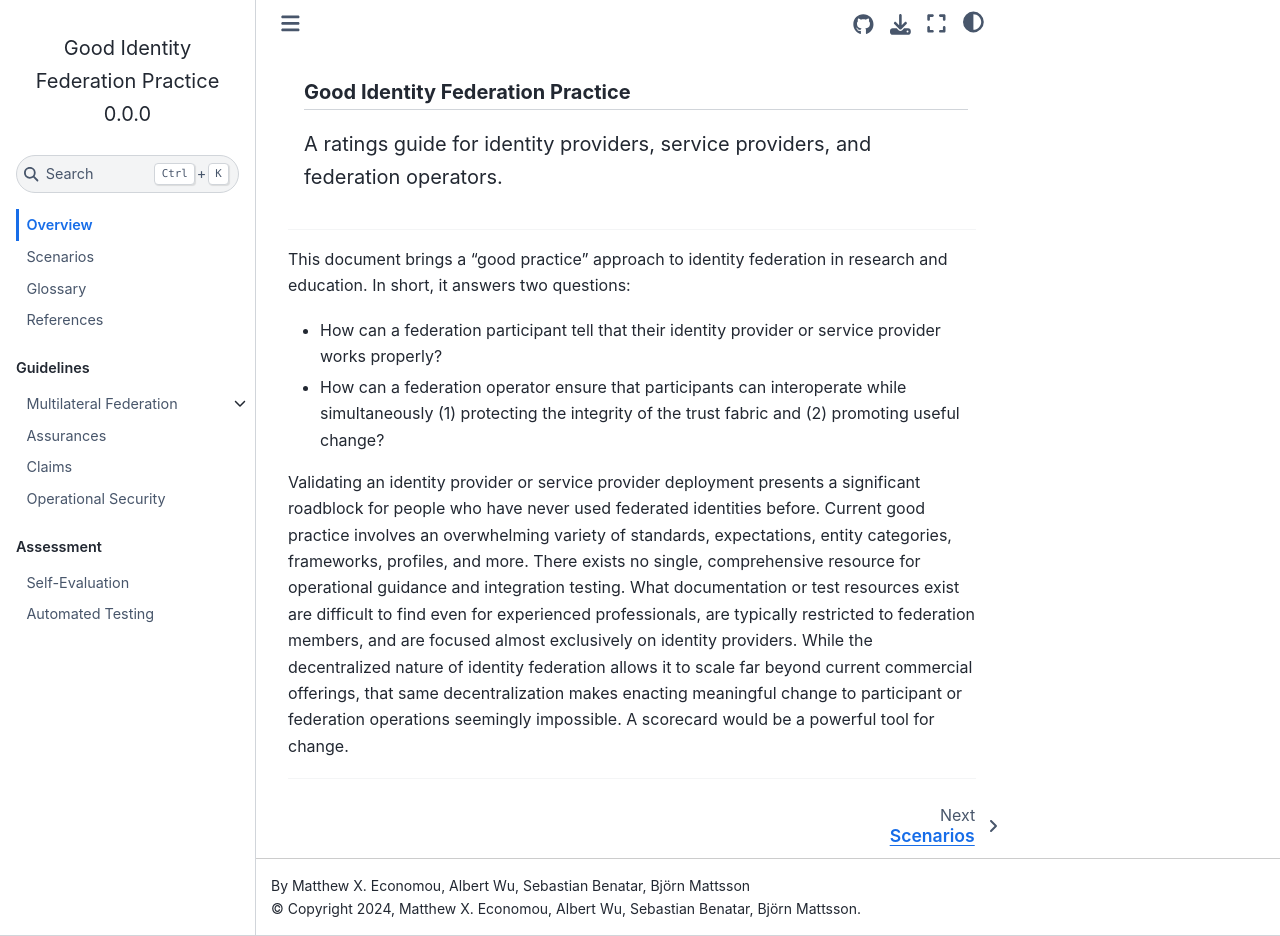
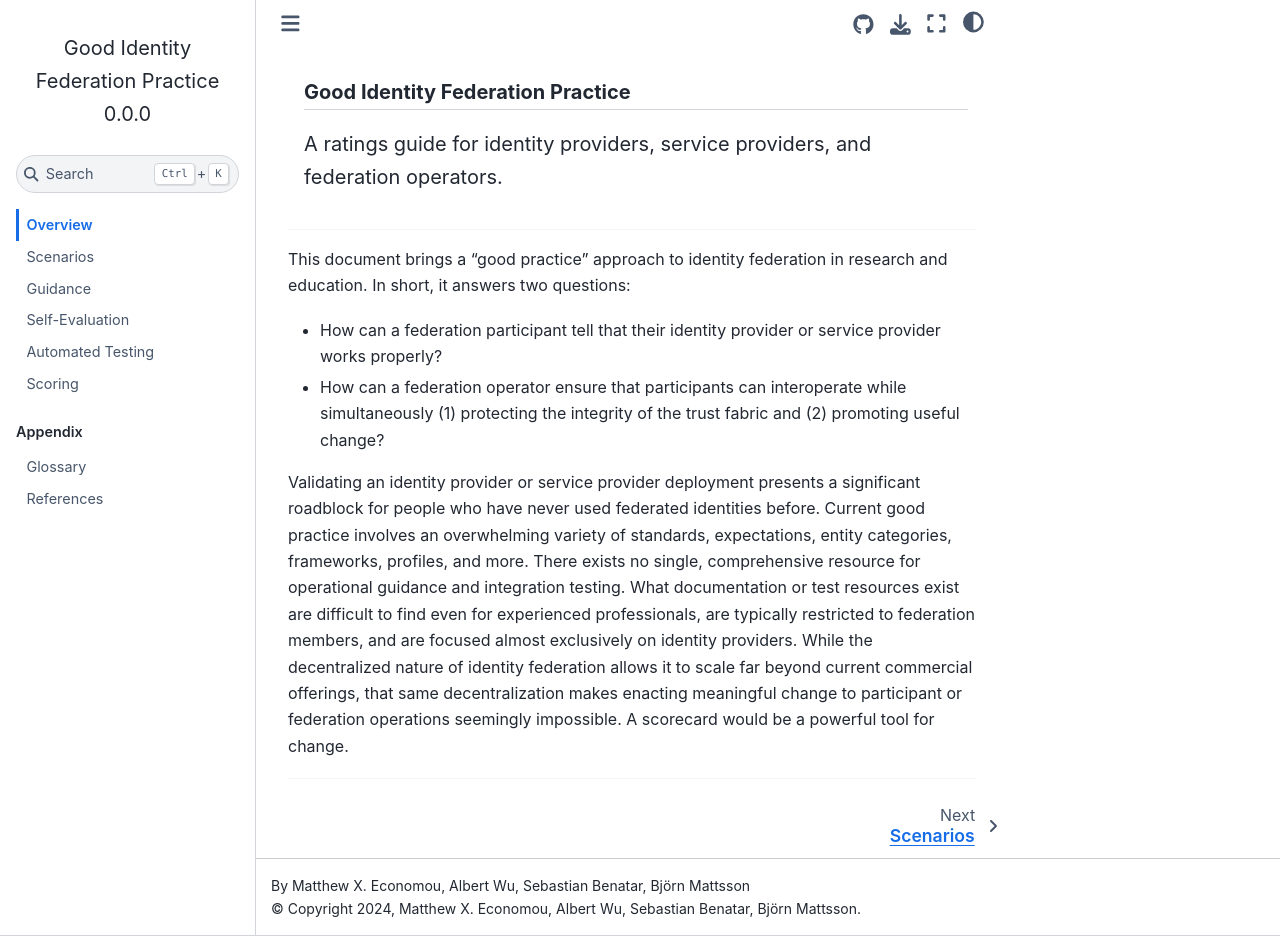
Before and after one commit to irtnog/good-idfed-practice, a Sphinx documentation site: the page built from docs/index.md, in a window 1280 px wide and 936 px high. Built offline with Sphinx 7.4.7 and the Sphinx Book theme 1.1.4, drawn with Linux system fonts in a browser that asks for light colours; the version number is read from the project's files by our own code.

Commit message:
refactor: reference extant guidance but do not recapitulate it

````diff
--- a/docs/index.md
+++ b/docs/index.md
@@ -56,22 +56,15 @@ powerful tool for change.
 ```{toctree}
 :hidden:
 scenarios.md
-glossary.md
-references.md
+guidance.md
+questionnaires.md
+testing.md
+scoring.md
 ```
 
 ```{toctree}
 :hidden:
-:caption: Guidelines
-federation/index.md
-assurances.md
-claims.md
-opsec.md
+:caption: Appendix
+glossary.md
+references.md
 ```
-
-```{toctree}
-:hidden:
-:caption: Assessment
-questionnaires.md
-testing.md
-```
--- a/docs/opsec.md
+++ /dev/null
@@ -1 +0,0 @@
-# Operational Security
````
Also changed, not shown: README.md (+2 -1 lines), docs/assurances.md (deleted, +0 -1 lines), docs/claims.md (deleted, +0 -1 lines), docs/federation/index.md (deleted, +0 -12 lines), docs/federation/metadata.md (deleted, +0 -29 lines), docs/guidance.md (added, +113 -0 lines), docs/scenarios.md (+6 -1 lines), docs/scoring.md (added, +1 -0 lines), 4 other files.
